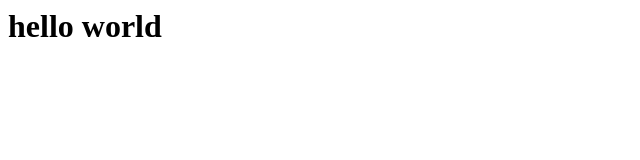
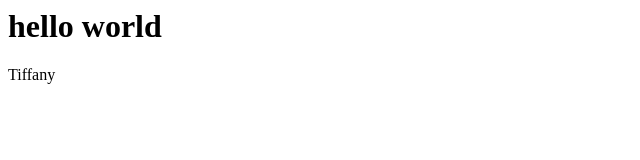
Before and after one commit to tiffanyafia/hello-world, a plain HTML site: page first_site/index.html in a window 1280 px wide. Shown: the full height of the page, 0-640 px from the left. Drawn offline with Linux system fonts and the light colour scheme.

Commit message:
added Tiffany

```diff
--- a/first_site/index.html
+++ b/first_site/index.html
@@ -1 +1,2 @@
 <h1>hello world</h1>
+<p> Tiffany </p>
```
